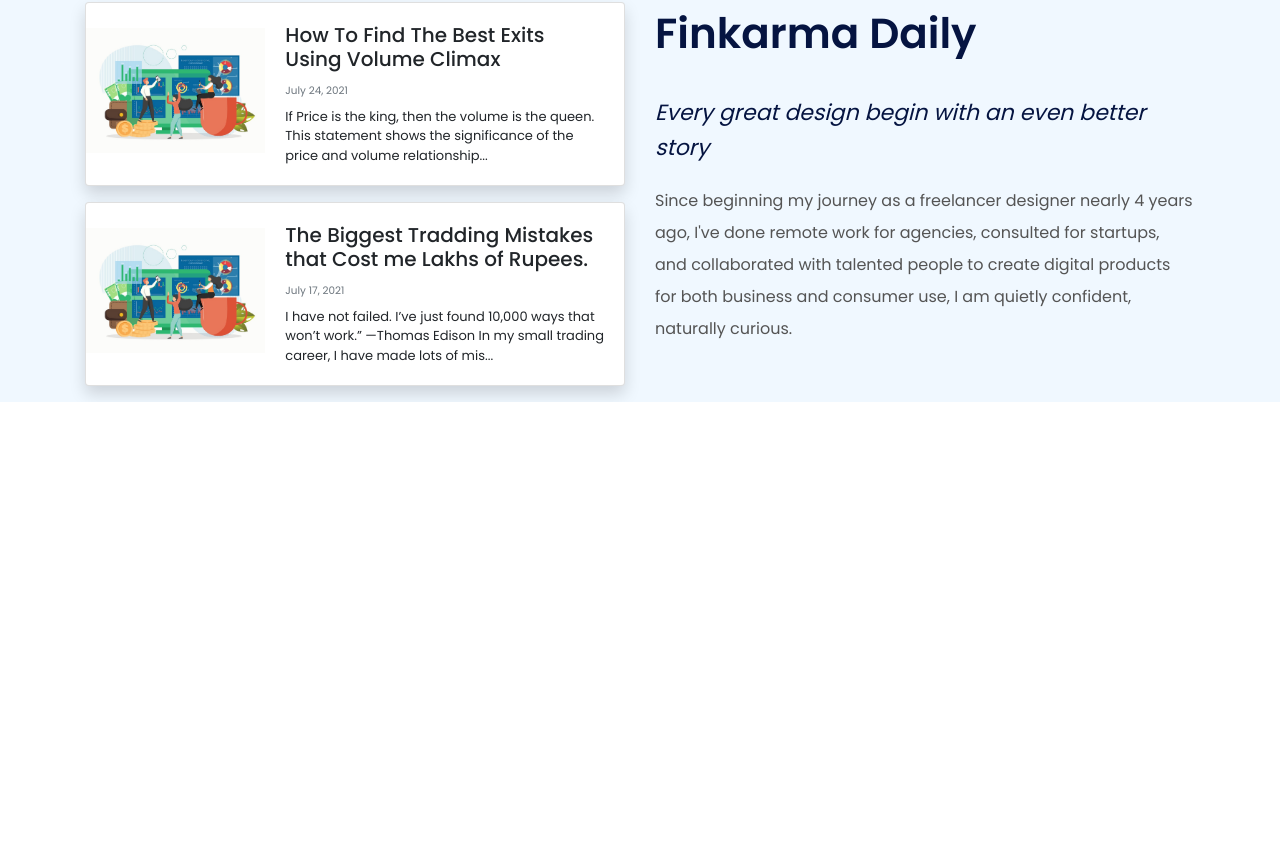
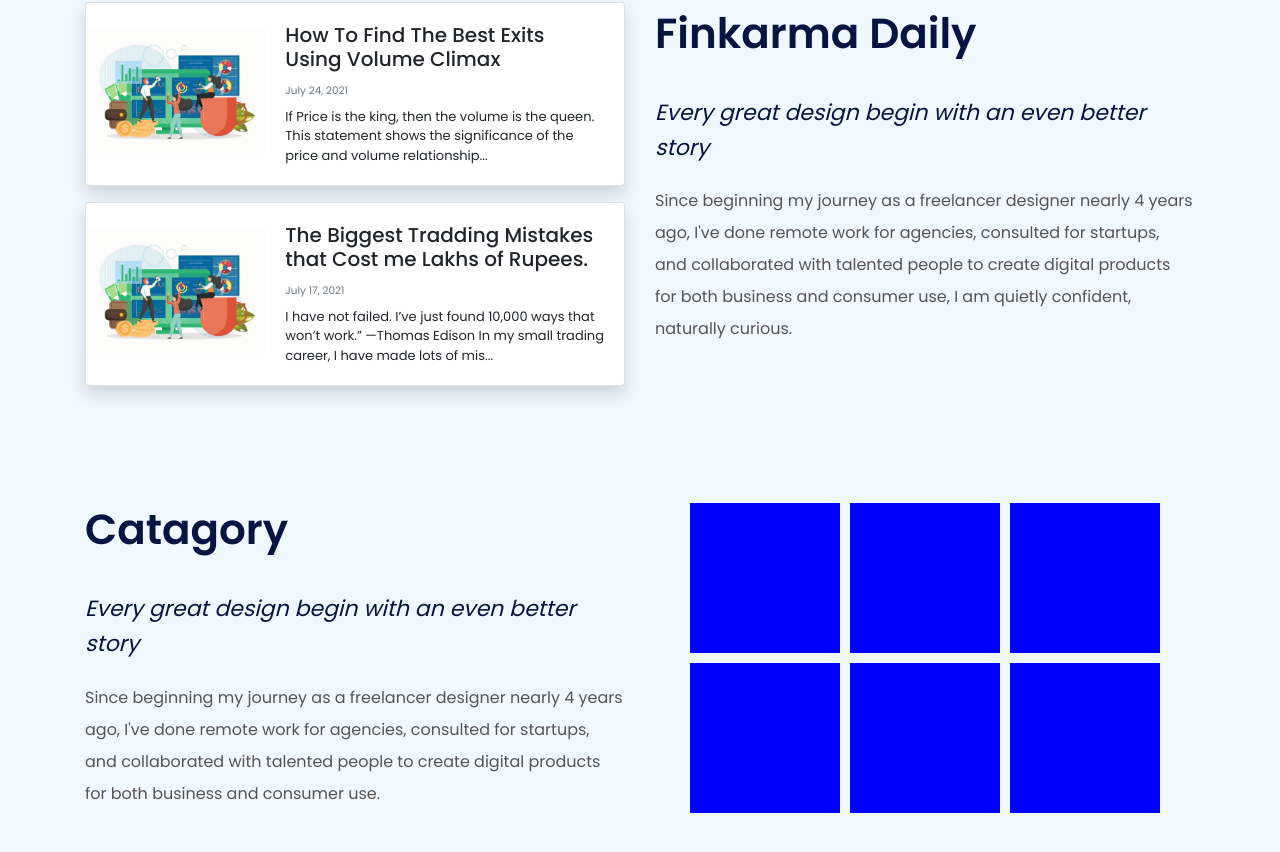
Before and after one commit to AnkitRajCode/Finkarma, a React (Create React App) app: page / in a window 1280 px wide. Shown: the part 926-1778 px from the top of the page. Before the commit the page ends 1328 px from the top, so only its background shows below. Built offline with nearby package versions, Linux system fonts and the light colour scheme.

Commit message:
catagory Section Added

```diff
--- a/src/App.js
+++ b/src/App.js
@@ -1,6 +1,6 @@
 import React from 'react';
 import Navbar from './components/Navbar';
-import landing from './components/Landing';
+import landing from './pages/Landing';
 import './App.css';
 import {BrowserRouter, Route , Switch } from 'react-router-dom';
 
--- /dev/null
+++ b/src/components/Catagory.js
@@ -0,0 +1,32 @@
+import React, { Component } from 'react';
+import '../css/Catagory.css';
+
+class Catagory extends Component {
+    render() {
+        return (
+            <div className="catagory py-5">
+                <div className="container">
+                    <div className="row">
+                        <div className="col-md-6">
+                            <div className="catagoryTitle">Catagory</div>
+                            <div className="catagoryAbout">Every great design begin with an even better story</div>
+                            <div className="catagoryContent">Since beginning my journey as a freelancer designer nearly 4 years ago, I've done remote work for agencies, consulted for startups, and collaborated with talented people to create digital products for both business and consumer use.</div>
+                        </div>
+                        <div className="col-md-6">
+                            <div className="main">
+                                <div className="catagoryBox"></div>
+                                <div className="catagoryBox"></div>
+                                <div className="catagoryBox"></div>
+                                <div className="catagoryBox"></div>
+                                <div className="catagoryBox"></div>
+                                <div className="catagoryBox"></div>
+                            </div>
+                        </div>
+                    </div>
+                </div>
+            </div>
+        )
+    }
+}
+
+export default Catagory;
--- a/src/components/Finkarmadaily.js
+++ b/src/components/Finkarmadaily.js
@@ -5,36 +5,36 @@
 class Finkarmadaily extends Component {
     render() {
         return (
-            <div className="finkarmaDaily pt-5">
+            <div className="finkarmaDaily py-5">
                 <div className="container">
                     <div className="row">
                         <div className="col-md-6">
-                            <div class="card mb-3 shadow">
-                                <div class="row no-gutters">
-                                    <div class="col-md-4">
+                            <div className="card mb-3 shadow">
+                                <div className="row no-gutters">
+                                    <div className="col-md-4">
                                         <img src={vector} alt="vector" className="dailyImg"/>
                                     </div>
-                                    <div class="col-md-8">
-                                        <div class="card-body">
-                                            <h5 class="card-title">How To Find The Best Exits Using Volume Climax</h5>
-                                            <p class="card-text">
-                                                <p class="small mb-2 text-muted">July 24, 2021</p>
+                                    <div className="col-md-8">
+                                        <div className="card-body">
+                                            <h5 className="card-title">How To Find The Best Exits Using Volume Climax</h5>
+                                            <p className="card-text">
+                                                <p className="small mb-2 text-muted">July 24, 2021</p>
                                                 If Price is the king, then the volume is the queen. This statement shows the significance of the price and volume relationship...
                                             </p>
                                         </div>
                                     </div>
                                 </div>
                             </div>
-                            <div class="card mb-3 shadow">
-                                <div class="row no-gutters">
-                                    <div class="col-md-4">
+                            <div className="card mb-3 shadow">
+                                <div className="row no-gutters">
+                                    <div className="col-md-4">
                                         <img src={vector} alt="vector" className="dailyImg"/>
                                     </div>
-                                    <div class="col-md-8">
-                                        <div class="card-body">
-                                            <h5 class="card-title">The Biggest Tradding Mistakes that Cost me Lakhs of Rupees.</h5>
-                                            <p class="card-text">
-                                                <p class="small mb-2 text-muted">July 17, 2021</p>
+                                    <div className="col-md-8">
+                                        <div className="card-body">
+                                            <h5 className="card-title">The Biggest Tradding Mistakes that Cost me Lakhs of Rupees.</h5>
+                                            <p className="card-text">
+                                                <p className="small mb-2 text-muted">July 17, 2021</p>
                                                 I have not failed. I’ve just found 10,000 ways that won’t work.” —Thomas Edison In my small trading career, I have made lots of mis...
                                             </p>
                                         </div>
--- a/src/components/Landing.jsx
+++ /dev/null
@@ -1,17 +0,0 @@
-import React, { Component } from 'react';
-import Header from './Header';
-import Finkarmadaily from './Finkarmadaily';
-
-
-class Landing extends Component {
-    render() {
-        return (
-            <div>
-                <Header></Header>
-                <Finkarmadaily></Finkarmadaily>
-            </div>
-        )
-    }
-}
-
-export default Landing;
--- /dev/null
+++ b/src/components/Subscriber.js
@@ -0,0 +1,16 @@
+import React, { Component } from 'react';
+import '../css/Subscriber.css';
+
+class Subscriber extends Component {
+    render() {
+        return (
+            <div className="Subscriber">
+                <div className="container">
+
+                </div>
+            </div>
+        )
+    }
+}
+
+export default Subscriber;
--- /dev/null
+++ b/src/css/Catagory.css
@@ -0,0 +1,38 @@
+.catagory{
+    background-color: aliceblue;
+    font-family: 'Poppins', sans-serif;
+}
+.catagoryTitle{
+    font-size: 42px;
+    white-space: pre-line;
+    font-weight: 600;
+    color: #051441;
+    margin-bottom: 30px;
+}
+.catagoryAbout{
+    font-size: 22px;
+    line-height: 1.6;
+    color: #051441;
+    font-style: italic;
+    margin-bottom: 20px;
+}
+.catagoryContent{
+    color: #545454;
+    line-height: 32px;
+}
+
+.main{
+    display: flex;
+    flex-direction: row ;
+    flex-wrap: wrap;
+    justify-content: center;
+    align-items: center;
+}
+
+
+.catagoryBox{
+    width: 150px;
+    height: 150px;
+    margin: 5px 5px;
+    background-color: blue;
+}
--- /dev/null
+++ b/src/css/Subscriber.css
@@ -0,0 +1,10 @@
+.Subscriber{
+    width: 100vw;
+    height: 100vh;
+    background-color: aliceblue;
+    background-image: url(../images/SubscriberBackground.png);
+    background-position: center;
+    background-repeat: no-repeat;
+    background-size: cover;
+    font-family: 'Poppins', sans-serif;
+}
--- /dev/null
+++ b/src/pages/Landing.jsx
@@ -0,0 +1,21 @@
+import React, { Component } from 'react';
+import Header from '../components/Header';
+import Finkarmadaily from '../components/Finkarmadaily';
+import Catagory from '../components/Catagory';
+import Subscriber from '../components/Subscriber';
+
+
+class Landing extends Component {
+    render() {
+        return (
+            <div>
+                <Header></Header>
+                <Finkarmadaily></Finkarmadaily>
+                <Catagory></Catagory>
+                <Subscriber></Subscriber>
+            </div>
+        )
+    }
+}
+
+export default Landing;
```
Also changed, not shown: src/images/SubscriberBackground.png (added), src/images/largeDot.png (added).
